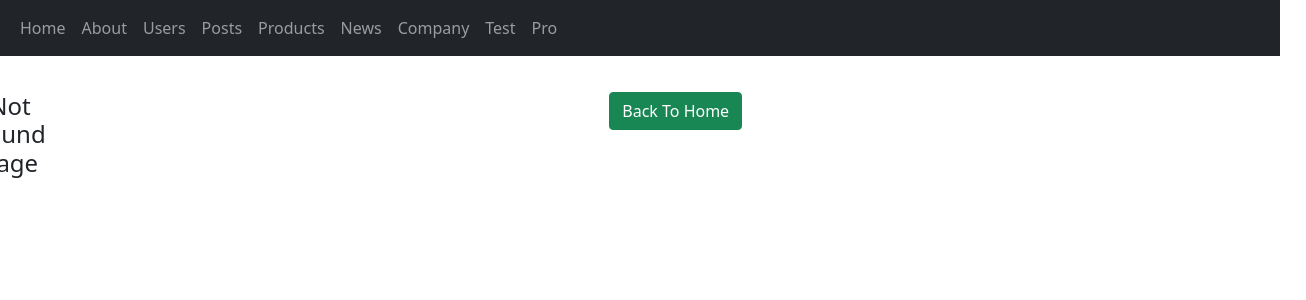
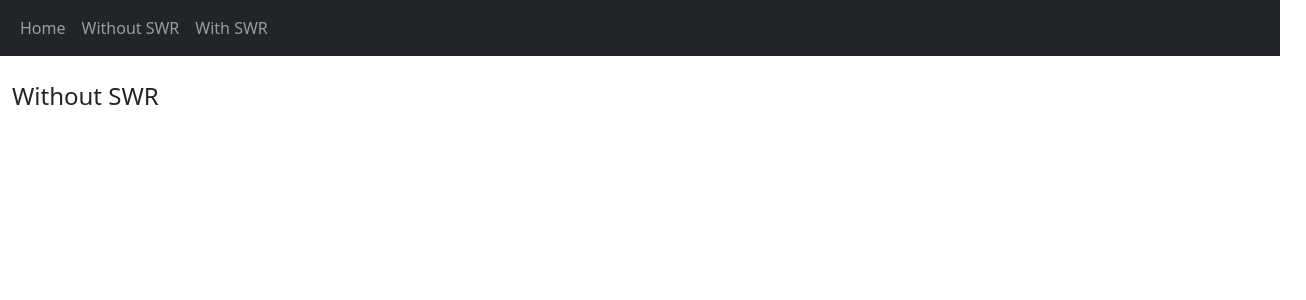
Before and after one commit to nayeftechno/next-2022, a Next.js app: page /without-swr in a window 1280 px wide. Before the commit this address had no page. Shown: the top 300 px of the page, 1306 px wide, since content can reach past the window. Built offline with nearby package versions, Linux system fonts and the light colour scheme.

Commit message:
Commit changes

```diff
--- a/components/Navbar.tsx
+++ b/components/Navbar.tsx
@@ -10,11 +10,11 @@ function Navbar(): JSX.Element {
                         <a className="nav-link">Home</a>
                     </Link>
                 </li>
-                <li className='nav-item'>
+                {/* <li className='nav-item'>
                     <Link href={'/about'}>
                         <a className="nav-link">About</a>
                     </Link>
-                </li>
+                </li> */}
                 {/* <li className='nav-item'>
                     <Link href={'/employees'}>
                         <a className="nav-link">Employees</a>
@@ -25,7 +25,7 @@ function Navbar(): JSX.Element {
                         <a className="nav-link">Extra Employees</a>
                     </Link>
                 </li> */}
-                <li className='nav-item'>
+                {/* <li className='nav-item'>
                     <Link href={'/users'}>
                         <a className="nav-link">Users</a>
                     </Link>
@@ -59,6 +59,16 @@ function Navbar(): JSX.Element {
                     <Link href={'/pro'}>
                         <a className="nav-link">Pro</a>
                     </Link>
+                </li> */}
+                <li className='nav-item'>
+                    <Link href={'/without-swr'}>
+                        <a className="nav-link">Without SWR</a>
+                    </Link>
+                </li>
+                <li className='nav-item'>
+                    <Link href={'/with-swr'}>
+                        <a className="nav-link">With SWR</a>
+                    </Link>
                 </li>
             </ul>
         </div>
--- /dev/null
+++ b/pages/without-swr/index.tsx
@@ -0,0 +1,10 @@
+import type { NextPage } from "next";
+
+const IndexPage: NextPage = (): JSX.Element => {
+  return(<div className="row">
+      <h4>Without SWR</h4>
+      <div className="col-md-12"></div>
+  </div>);
+};
+
+export default IndexPage;
```
Also changed, not shown: pages/with-swr/index.tsx (added, +10 -0 lines), 1 other file (tests, documents, lock files or other folders).
